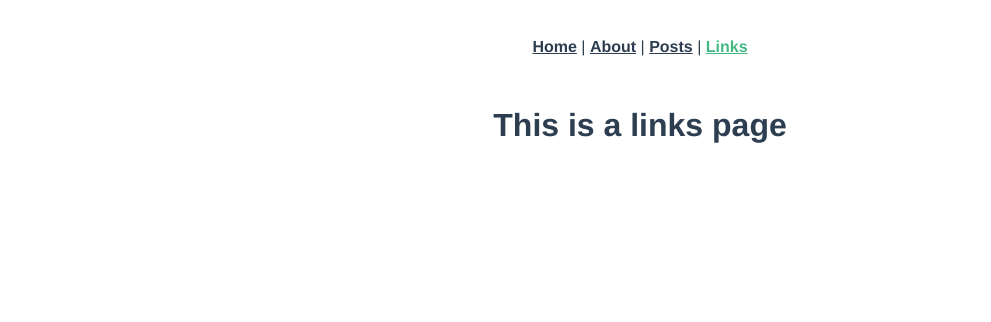
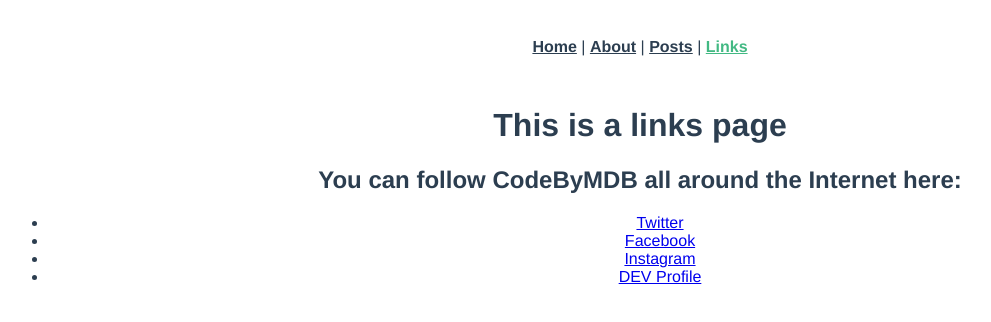
Before and after one commit to mdb1710/vueportfolio, a Vue app: page /links in a window 1280 px wide. Shown: the top 322 px of the page, without its empty margins (0-991 px from the left). Built offline with nearby package versions, Linux system fonts and the light colour scheme.

Commit message:
added to links vue

```diff
--- /dev/null
+++ b/src/components/Social.vue
@@ -0,0 +1,17 @@
+<template>
+  <div class="social-media">
+    <h2>You can follow CodeByMDB all around the Internet here:</h2>
+    <ul>
+      <li><a href="https://twitter.com/codebymdb">Twitter</a></li>
+      <li><a href="https://facebook.com/codebymdb">Facebook</a></li>
+      <li><a href="https://instagram.com/codebymdb">Instagram</a></li>
+      <li><a href="https://dev.to/codebymdb">DEV Profile</a></li>
+    </ul>
+  </div>
+</template>
+
+<script>
+export default {
+  name: "Social"
+};
+</script>
--- a/src/views/Home.vue
+++ b/src/views/Home.vue
@@ -1,6 +1,5 @@
 <template>
   <div class="home">
-    <img alt="Vue logo" src="../assets/logo.png" />
     <MyWorld title="Code Composer" />
   </div>
 </template>
--- a/src/views/Links.vue
+++ b/src/views/Links.vue
@@ -1,5 +1,16 @@
 <template>
   <div class="about">
     <h1>This is a links page</h1>
+    <Social />
   </div>
 </template>
+
+<script>
+import Social from "@/components/Social.vue";
+export default {
+  name: "links",
+  components: {
+    Social
+  }
+};
+</script>
```
